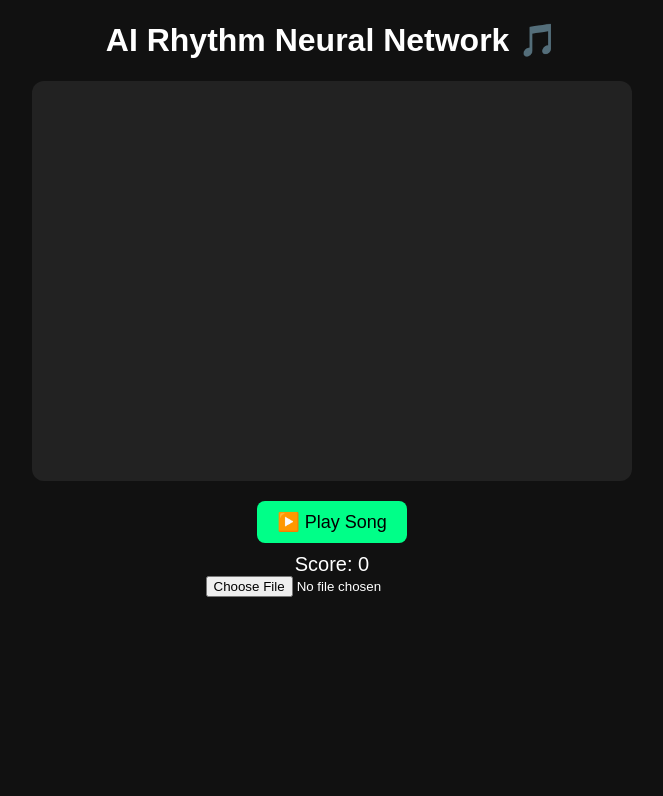
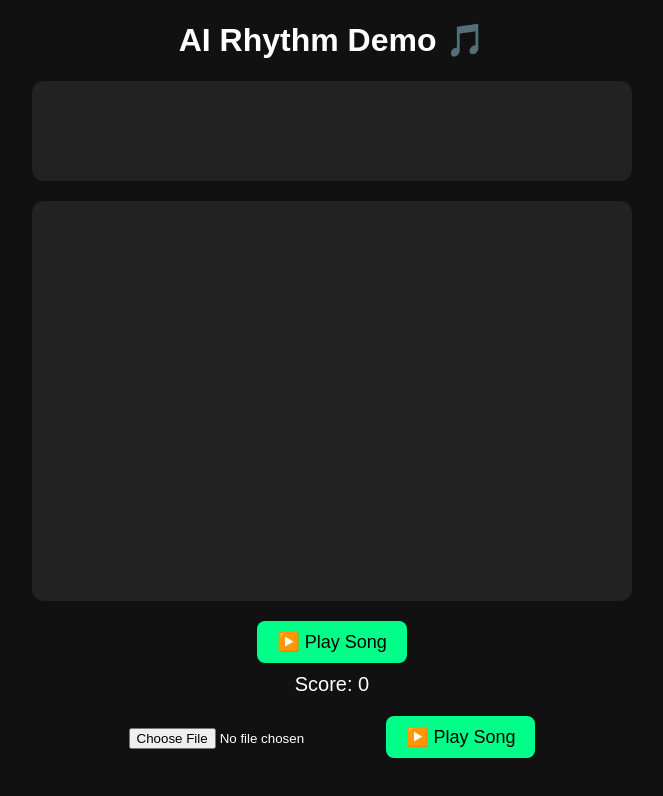
Before and after one commit to slexsi/AICSpresentation, a plain HTML site: page index.html in a window 1280 px wide. Shown: the whole page, without its empty margins (308-971 px from the left). Drawn offline with Linux system fonts and the light colour scheme.

Commit message:
Update index.html

```diff
--- a/index.html
+++ b/index.html
@@ -3,7 +3,7 @@
 <head>
   <meta charset="UTF-8" />
   <meta name="viewport" content="width=device-width, initial-scale=1.0" />
-  <title>AI Rhythm Neural Network</title>
+  <title>AI Rhythm Demo</title>
   <style>
     body {
       text-align: center;
@@ -28,24 +28,40 @@
       background: #0f8;
       cursor: pointer;
     }
-    button:disabled { opacity: 0.6; }
-    #score { margin-top: 10px; font-size: 20px; }
+    button:disabled {
+      opacity: 0.6;
+    }
+    #score {
+      margin-top: 10px;
+      font-size: 20px;
+    }
   </style>
 </head>
 <body>
-  <h1>AI Rhythm Neural Network 🎵</h1>
+  <h1>AI Rhythm Demo 🎵</h1>
 
-  <!-- Game canvas -->
+  <!-- AI visualization canvas -->
+  <canvas id="rmsCanvas" width="600" height="100"></canvas>
+
+  <!-- Main game canvas -->
   <canvas id="gameCanvas" width="600" height="400"></canvas>
+
+  <!-- Score display -->
   <div id="score">Score: 0</div>
 
   <!-- Audio upload -->
   <input type="file" id="songUpload" accept="audio/*">
 
-  <!-- Magenta.js -->
-  <script src="https://cdn.jsdelivr.net/npm/@magenta/music@1.26.0/dist/magenta.js"></script>
+  <!-- Play button -->
+  <button id="playBtn">▶️ Play Song</button>
 
-  <!-- Game script -->
+  <!-- Magenta library -->
+  <script src="https://cdn.jsdelivr.net/npm/@magenta/music@1.23.1"></script>
+
+  <!-- Meyda library -->
+  <script src="https://unpkg.com/meyda/dist/web/meyda.min.js"></script>
+
+  <!-- Game logic -->
   <script src="script.js"></script>
 </body>
 </html>
```
